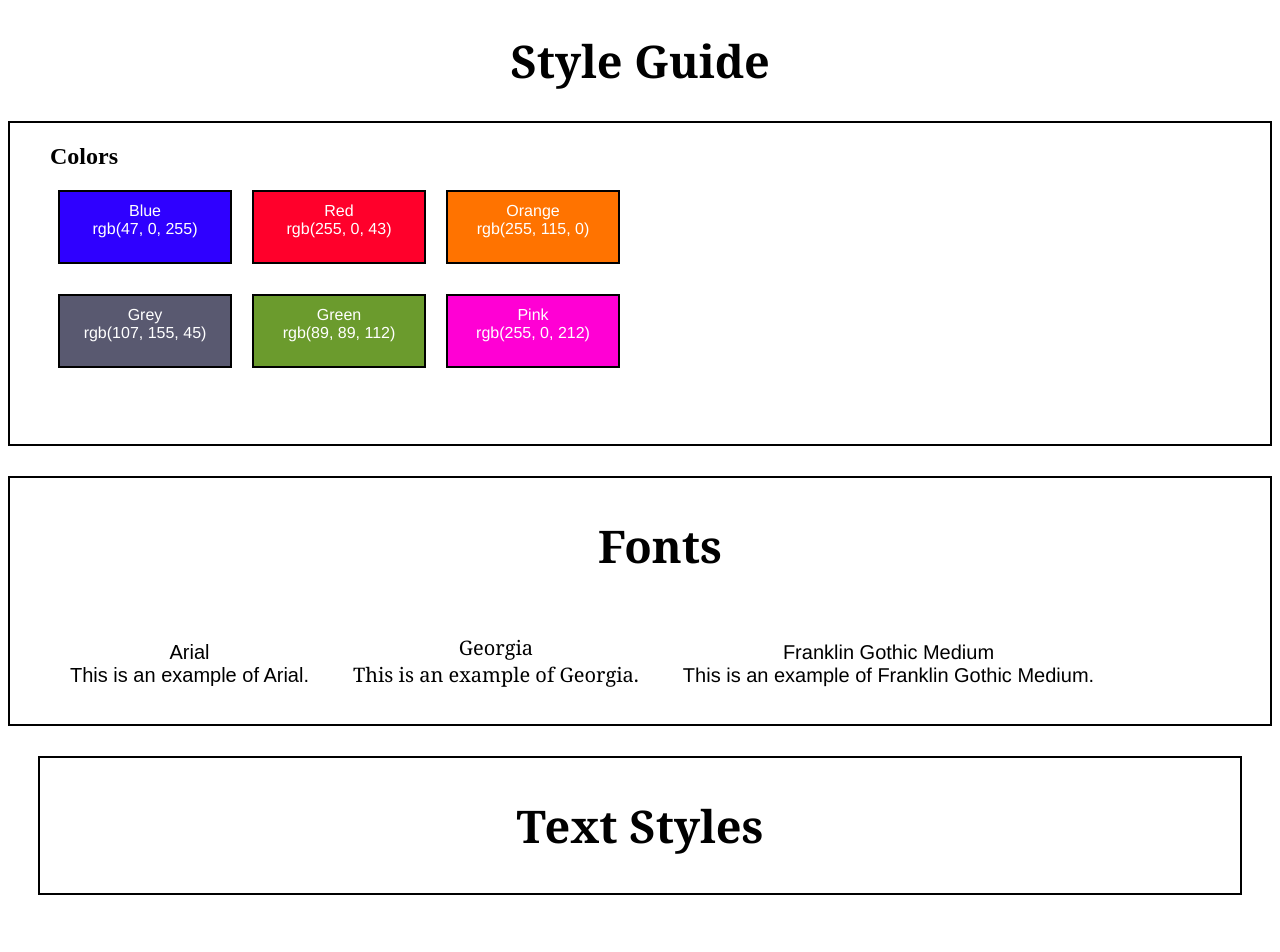
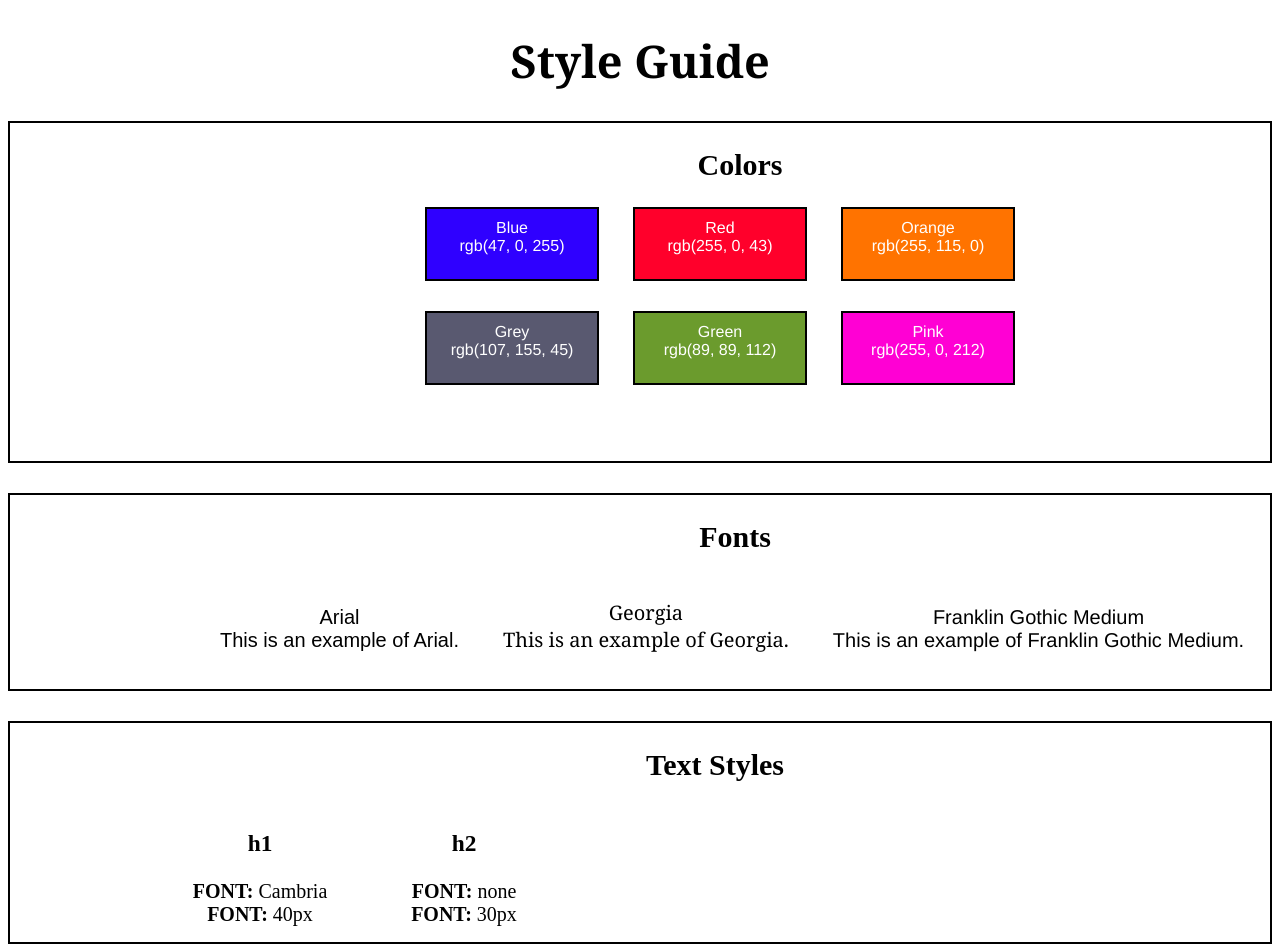
Before and after one commit to rstott87/StyleGuides, a plain HTML site: page index.html in a window 1280 px wide. Before the commit the page ends 925 px from the top, so only its background shows below. Drawn offline with Linux system fonts and the light colour scheme.

Commit message:
added some changes to centering of bottom section

```diff
--- a/index.html
+++ b/index.html
@@ -45,7 +45,7 @@
     </section>
     <section class = "font-section">
         <ul class = "fonts">
-            <h1>Fonts</h1>
+            <h2>Fonts</h2>
             <li class = "Arial">
                 <div>Arial</div>
                 <div>This is an example of Arial.</div>
@@ -62,10 +62,23 @@
         </ul>
     </section>
 
-    <section class = "TextStyles">
-        <h1>Text Styles</h1>
+     <section class = "TextSection">
+            <ul class = "Text">
+                <h2>Text Styles</h2>
+                <li class = "topText">
+                    <h3>h1</h3>
+                    <div><b>FONT:</b> Cambria</div>
+                    <div><b>FONT:</b> 40px</div>
+                </li>
+                <li class ="secondText">
+                    <h3>h2</h3>
+                    <div><b>FONT:</b> none</div>
+                    <div><b>FONT:</b> 30px</div>
+                </li>
+
+
+            </ul>
     </section>
-
     </main>
 </body>
 </html>
--- a/styles.css
+++ b/styles.css
@@ -8,8 +8,13 @@ h1 {
     font-size: 45px;
 }
 
+h2 {
+    text-align: center;
+    font-size: 30px;
+}
 .colors {
     padding-bottom: 30px;
+    padding-left: 200px;
 
 }
 
@@ -20,7 +25,7 @@ h1 {
     height: 50px;
     text-align: center;
     padding: 10px;
-    margin: 0px 8px;
+    margin: 0px 15px;
     color:white;
     font-family:'Franklin Gothic Medium', 'Arial Narrow', Arial, sans-serif
 }
@@ -52,6 +57,11 @@ h1 {
 .font-section {
     border: 2px solid black;
     margin-top: 30px;
+
+}
+
+.fonts {
+    margin-left: 150px;
 }
 
 .fonts li{
@@ -75,7 +85,22 @@ h1 {
 
 }
 
-.TextStyles {
+.TextSection {
     border: 2px solid black;
-    margin: 30px;
+    margin-top: 30px;
+
+
 }
+
+.Text li {
+    display: inline-block;
+    text-align: center;
+    font-size: 20px;
+    width: 200px;
+    margin: 0px auto;
+
+}
+
+.Text {
+    padding-left: 150px;
+}
```
